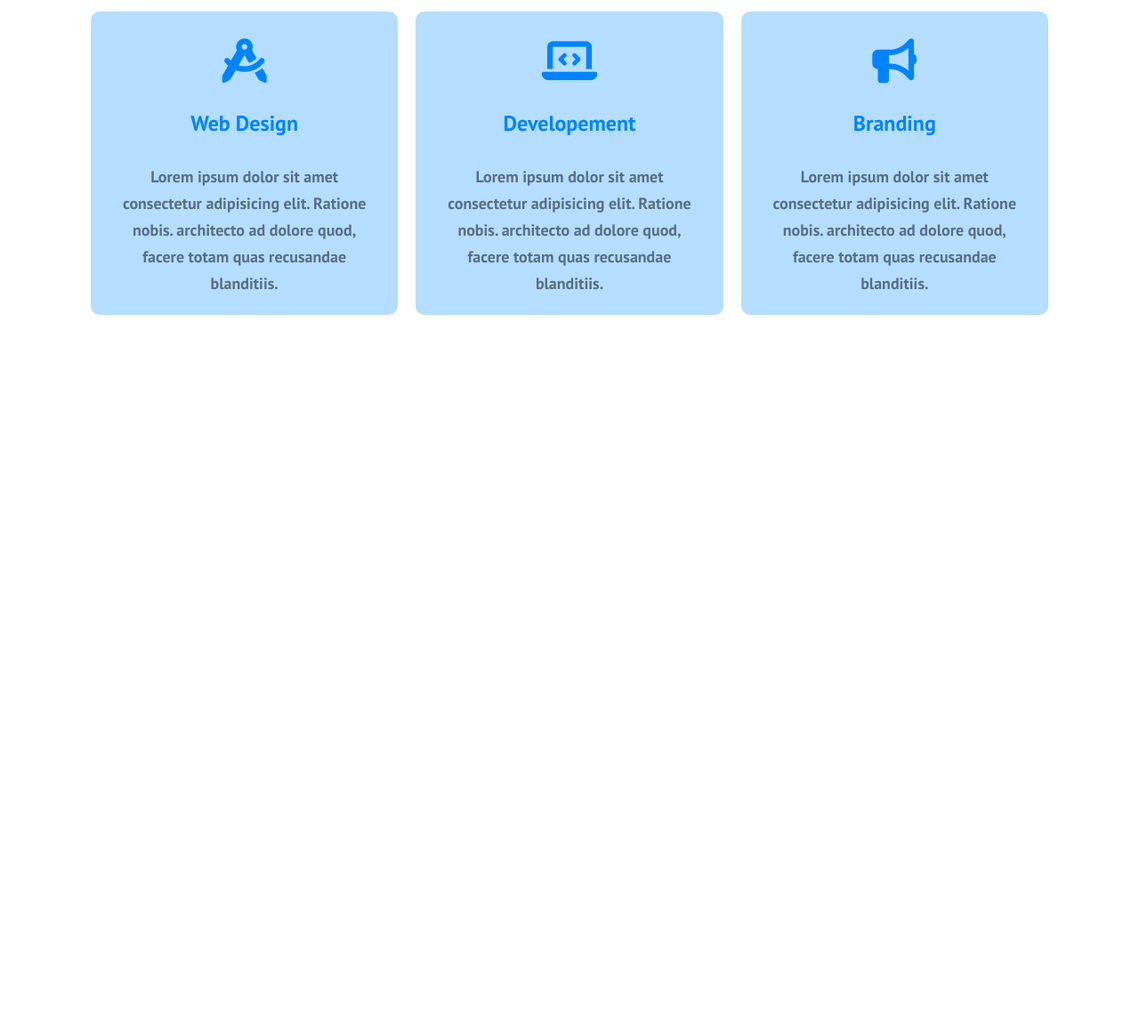
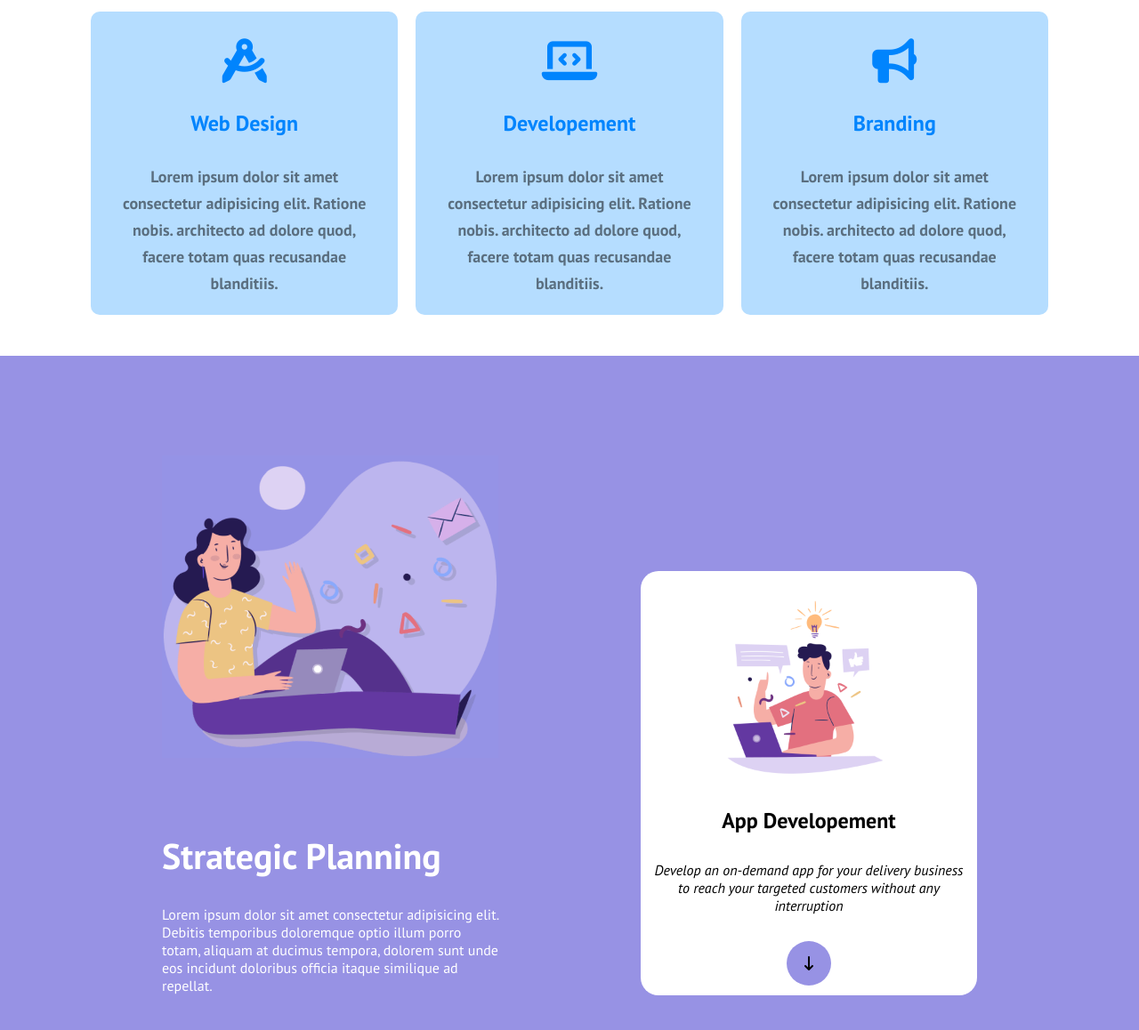
Before and after one commit to Fabiopanetta02/html-css-responsive-layout, a plain HTML site: page index.html in a window 1280 px wide. Shown: the part 507-1665 px from the top of the page at 89% size. Before the commit the page ends 907 px from the top, so only its background shows below. Drawn offline with Linux system fonts and the light colour scheme.

Commit message:
Added section Strategic

```diff
--- a/css/style.css
+++ b/css/style.css
@@ -61,7 +61,7 @@ a.button-nav{
 main{
   padding-top: 80px;
 }
-
+/* Section card azzurre */
 .button-app{
   text-decoration: none;
   color: #fff;
@@ -91,6 +91,23 @@ main{
   text-align: center;
   font-size: 50px;
 }
+
+/* Section Strategic */
+.img-bg-secondary{
+  width: 100%;
+  height: 400px;
+}
+
+.fa-arrow-down-long{
+  line-height: 50px;
+}
+
+.img-bg-white{
+  width: 100%;
+  height: 400px;
+  padding: 30px;
+}
+
 
 /* Utils */
 body{
@@ -141,10 +158,34 @@ h2.title-bg-azzurro{
   padding-bottom: 20px;
 }
 
+.text-white, .p-text-white{
+  color: #fff;
+}
+
+
+
+
 
 /* Utils secondary color */
 .bg-secondary{
   background-color: var(--secondary-color-bg);
+}
+
+.bg-white-down{
+  background-color: #fff;
+  border-radius: 20px;
+  color: #000;
+  padding: 1px 15px;
+}
+
+.circle-lilla{
+  background-color: var(--secondary-color-bg);
+  height: 50px;
+  width: 50px;
+  border-radius: 50%;
+  text-align: center;
+  margin: auto;
+  margin-bottom: 10px;
 }
 
 /* Media query */
@@ -161,8 +202,13 @@ h2.title-bg-azzurro{
   ul{
     display: none;
   }
+
   .pad-bot{
     padding-bottom: 20px;
+  }
+
+  h2.title-text-white{
+    font-size: 30px;
   }
 
 }
@@ -201,6 +247,19 @@ h2.title-bg-azzurro{
     width: 35%;
   }
 
+  .img-bg-secondary{
+    height: 550px;
+    padding: 30px;
+  }
+
+  h2.title-text-white{
+    font-size: 50px;
+  }
+
+  .img-bg-white{
+    height: 550px;
+  }
+
 }
 
 @media screen and (min-width: 992px) {
@@ -220,6 +279,13 @@ h2.title-bg-azzurro{
     padding-bottom: 250px;
   }
 
+  .img-bg-secondary{
+    height: 650px;
+  }
+
+  .img-bg-white{
+    height: 650px;
+  }
 }
 
 @media screen and (min-width: 1200px) {
@@ -246,4 +312,38 @@ h2.title-bg-azzurro{
   .pad-bot{
     padding-bottom: 83px;
   }
+
+  .left-img-text{
+    width: 50%;
+  }
+
+  .img-bg-secondary{
+    height: 500px;
+    padding: 80px;
+  }
+
+  .right-img-text{
+    width: 50%;
+    padding-left: 80px;
+    padding-top: 80px;
+    padding-right: 80px;
+  }
+
+  h2.title-text-white{
+    font-size: 40px;
+  }
+
+  .title-text-white, .p-text-white{
+    padding: 0 80px;
+  }
+
+  .img-bg-white{
+    width: 260px;
+    height: 260px;
+    margin: 0 40px;
+  }
+
+  .bg-white-down{
+    margin-top: 130px;
+  }
 }
--- a/index.html
+++ b/index.html
@@ -112,6 +112,34 @@
                 </div>
             </div>
         </section>
+    <!--Section Strategic  -->
+        <section class="bg-secondary">
+            <section class="container">
+                <div class="flex">
+                    <div class="left-img-text">
+                         <img src="img/planning1.png" alt="Planning1" class="img-bg-secondary">
+                         <h2 class="text-white title-text-white mb-30">Strategic Planning</h2>
+                         <p class="mb-30 p-text-white">
+                             Lorem ipsum dolor sit amet consectetur adipisicing elit. Debitis temporibus doloremque optio illum porro totam,
+                             aliquam at ducimus tempora, dolorem sunt unde eos incidunt doloribus officia itaque similique ad repellat.
+                         </p>
+                     </div>
+                     <div class="right-img-text">
+                         <div class="bg-white-down">
+                             <img src="img/planning2.png" alt="Planning1" class="img-bg-white">
+                             <h2 class="mb-30 text-center">App Developement</h2>
+                             <p class="mb-30 text-center">
+                                 <em>Develop an on-demand app for your delivery business to reach your targeted customers without any interruption</em>
+                             </p>
+                             <div class="circle-lilla">
+                                 <i class="fa-solid fa-arrow-down-long"></i>
+                             </div>
+                         </div>
+                     </div>
+                </div>
+            </section>
+        </section>
+
     </main>
 </body>
 </html>
```
